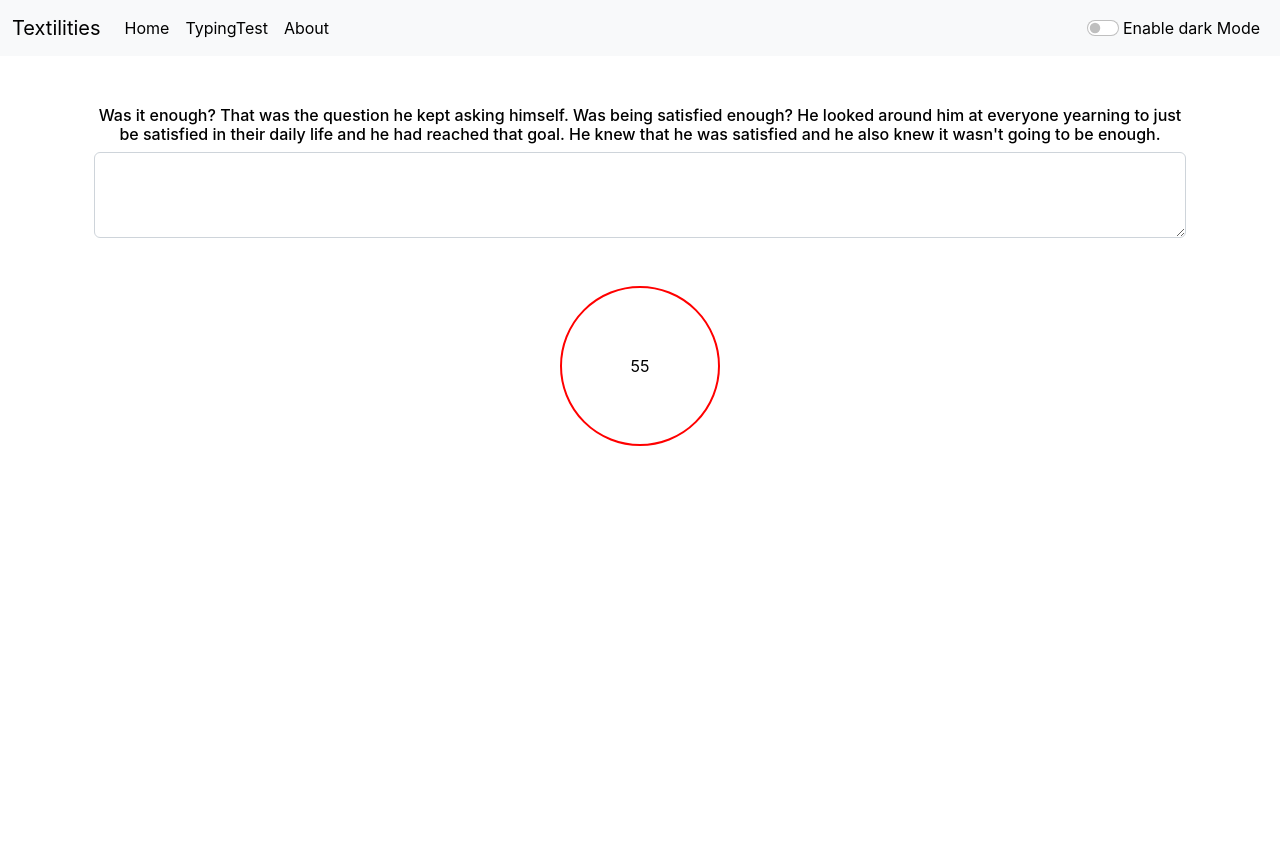
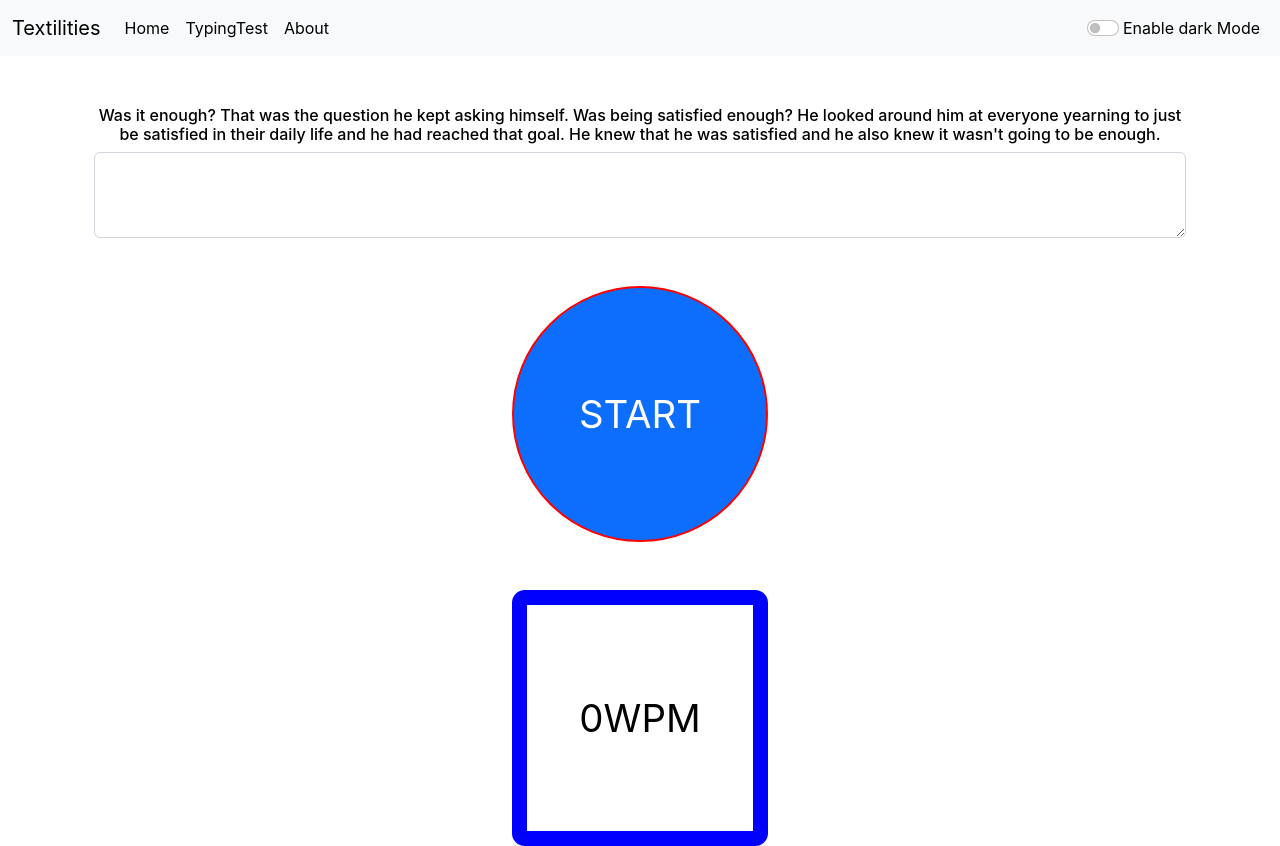
Before and after one commit to shankarojha/textilities-react, a React (Create React App) app: page /typetest in a window 1280 px wide. Before the commit the page ends 800 px from the top, so only its background shows below. Built offline with nearby package versions, Linux system fonts and the light colour scheme.

Commit message:
typingTest-Counter

```diff
--- a/src/Components/TypeTest.js
+++ b/src/Components/TypeTest.js
@@ -1,6 +1,6 @@
 import React from 'react'
 import './TypeTest.css'
-import { useState } from 'react'
+import { useState, useEffect } from 'react'
 
 export default function TypeTest(props) {
 
@@ -19,27 +19,43 @@ export default function TypeTest(props) {
     const [text, setText] = useState("")
     const [paragraph, setParagraph] = useState(paragraphs[Math.floor(Math.random()*9)])
     const [seconds, setSeconds] = useState(60)
+    const [score, setScore] = useState(0)
+    const [running, setRunning] = useState(false)
+
+    useEffect(()=>{
+        const timer =
+        running && seconds > 0 && setInterval(()=>{
+            setSeconds(seconds-1)
+        }, 100)
+
+        const compareTexts=()=>{
+            const strArray1 = paragraph.split(' ')
+            const textWoSpace = text.replace(/\s{2,}/g, ' ').trim()
+            const strArray2 = textWoSpace.split(' ')
+            let s = 0
+            for(let i=0; i<strArray1.length; i++){
+                if (strArray1[i]===strArray2[i]){
+                    (s+=1)
+                }
+            }
+            setSeconds("Time Up")
+            setScore(s)
+        }
+
+        seconds===0 && compareTexts()
+        return ()=> clearInterval(timer)
+    },[seconds, running])
 
     const textChangeHandler = (event) => {
-        console.log(text)
         setText(event.target.value)
-        event.preventDefault();
-    }
-
-    const myTimeout = setTimeout(() => {
-        if(seconds !=="Time Up"){
-            setSeconds(seconds-1)
-        }
-    }, 1000);
-
-    const clearMyTimeout = ()=>{
-        if(seconds<=50){
-            clearTimeout(myTimeout)
-            setSeconds("Time Up")
+        if(text.length>0 && text.length<2){
+            setRunning(true)
         }
     }
 
-    clearMyTimeout()
+    const startTest = () =>{
+        setRunning(true)
+    }
 
 
     return (
@@ -56,11 +72,18 @@ export default function TypeTest(props) {
                             rows={3}
                             value={text}
                             onChange={textChangeHandler}
+                            disabled={seconds==="Time Up"}
                         ></textarea>
                     </div>
                     <div className='col-12 d-flex justify-content-center align-items-center mt-5'>
-                        <div style={{border:"2px solid red", borderRadius:"50%", height:"20vh", width:"20vh"}} className="d-flex justify-content-center align-items-center">
+                        {!running && <button style={{border:"2px solid red", borderRadius:"50%", height:"20vw", width:"20vw", fontSize:"3vw"}} className="btn btn-primary d-flex justify-content-center align-items-center" onClick={startTest}>START</button>}
+                        {running && <div style={{border:"10px solid green", borderRadius:"50%", height:"20vw", width:"20vw", fontSize:"3vw"}} className="d-flex justify-content-center align-items-center">
                             <div>{seconds}</div>
+                        </div>}
+                    </div>
+                    <div className='col-12 d-flex justify-content-center align-items-center mt-5'>
+                        <div style={{border:"15px solid blue", borderRadius:"5%", height:"20vw", width:"20vw",fontSize:"3vw"}} className="d-flex justify-content-center align-items-center">
+                            <div>{score}WPM</div>
                         </div>
                     </div>
                 </div>
```
